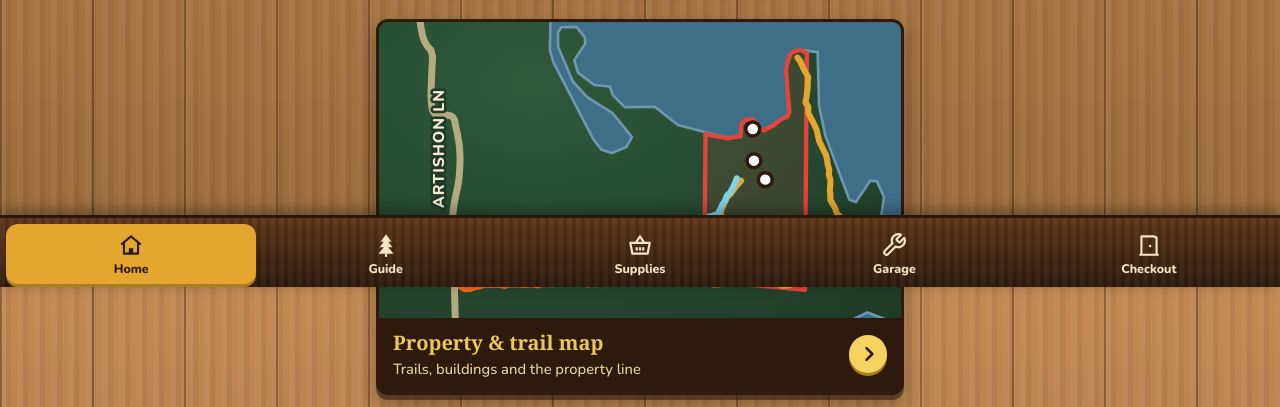
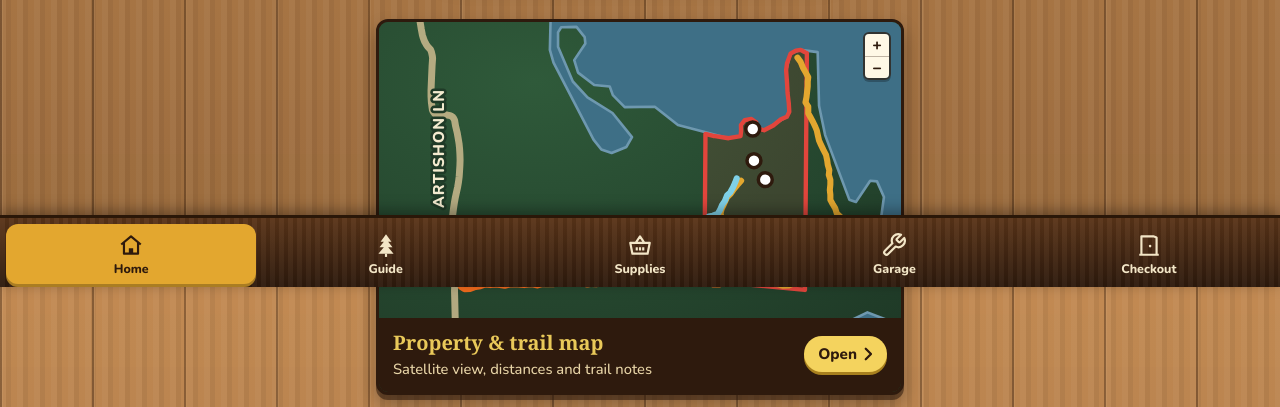
Before and after one commit to elliotCP4475/elliotlund-site, a plain HTML site: page cabin/index.html in a window 1280 px wide. Shown: the part 513-920 px from the top of the page. Drawn offline with nearby package versions, Linux system fonts and the light colour scheme; no server answers; a web font is replaced by a local one.

Commit message:
Home map card: Open button and zoom badge
Co-Authored-By: Claude Opus 5.5 <noreply@anthropic.com>
Claude-Session: https://claude.ai/code/session_01D3iQRPAnNoLFenq6fu8Tz3

```diff
--- a/cabin/index.html
+++ b/cabin/index.html
@@ -125,8 +125,12 @@ img{max-width:100%; display:block}
 .mapcard-txt{display:block; padding:10px 14px 12px; background:#2E1A0D}
 .mapcard-txt{display:flex !important; align-items:center; gap:10px}
 .mapcard-txt .mt{flex:1; min-width:0}
-.mapcard .mapgo{flex:none; display:grid !important; place-items:center; width:38px; height:38px; background:#F4D35E; color:#2E1A0D; border-radius:50%; box-shadow:0 3px 0 #A8801E; opacity:1 !important}
-.mapcard .mapgo svg{width:20px; height:20px; background:none; margin-left:2px}
+.mapcard{position:relative}
+.mapcard .mapgo{flex:none; display:flex !important; align-items:center; gap:2px; height:36px; padding:0 10px 0 14px; background:#F4D35E; color:#2E1A0D; border-radius:18px; box-shadow:0 3px 0 #A8801E; opacity:1 !important; font-weight:800; font-size:.95rem}
+.mapcard .mapzoom{position:absolute; top:10px; right:10px; display:flex; flex-direction:column; border:2px solid rgba(46,26,13,.7); border-radius:6px; overflow:hidden; box-shadow:0 2px 0 rgba(0,0,0,.25)}
+.mapcard .mapzoom i{display:block; width:24px; height:22px; background:#FFF8E6; color:#2E1A0D; font:800 16px/22px var(--body, sans-serif); text-align:center; font-style:normal}
+.mapcard .mapzoom i+i{border-top:1px solid rgba(46,26,13,.3)}
+.mapcard .mapgo svg{width:18px; height:18px; background:none}
 .mapcard:active .mapgo{transform:translateY(2px); box-shadow:0 1px 0 #A8801E}
 .mapcard-txt b{display:block; font-family:var(--display); font-size:1.25rem; color:#F4D35E}
 .mapcard-txt span{display:block; font-size:.92rem; opacity:.95}
@@ -736,7 +740,8 @@ button.code{font:inherit; color:inherit; cursor:pointer; width:100%; -webkit-app
 
   <button type="button" class="mapcard" style="margin-bottom:16px" data-go="guide" data-open="g-maps" aria-label="Open the property and trail map">
     <svg id="mapPrev" viewBox="0 0 300 170" aria-hidden="true"></svg>
-    <span class="mapcard-txt"><span class="mt"><b>Property &amp; trail map</b><span>Trails, buildings and the property line</span></span><span class="mapgo"><svg viewBox="0 0 24 24" aria-hidden="true"><path d="M9 5l7 7-7 7" fill="none" stroke="currentColor" stroke-width="3" stroke-linecap="round" stroke-linejoin="round"/></svg></span></span>
+    <span class="mapzoom" aria-hidden="true"><i>+</i><i>&minus;</i></span>
+    <span class="mapcard-txt"><span class="mt"><b>Property &amp; trail map</b><span>Satellite view, distances and trail notes</span></span><span class="mapgo">Open<svg viewBox="0 0 24 24" aria-hidden="true"><path d="M9 5l7 7-7 7" fill="none" stroke="currentColor" stroke-width="3" stroke-linecap="round" stroke-linejoin="round"/></svg></span></span>
   </button>
   <div class="plaque">
     <div class="addr">3132 N Artishon Ln<br>Lac du Flambeau, WI 54538</div>
```
